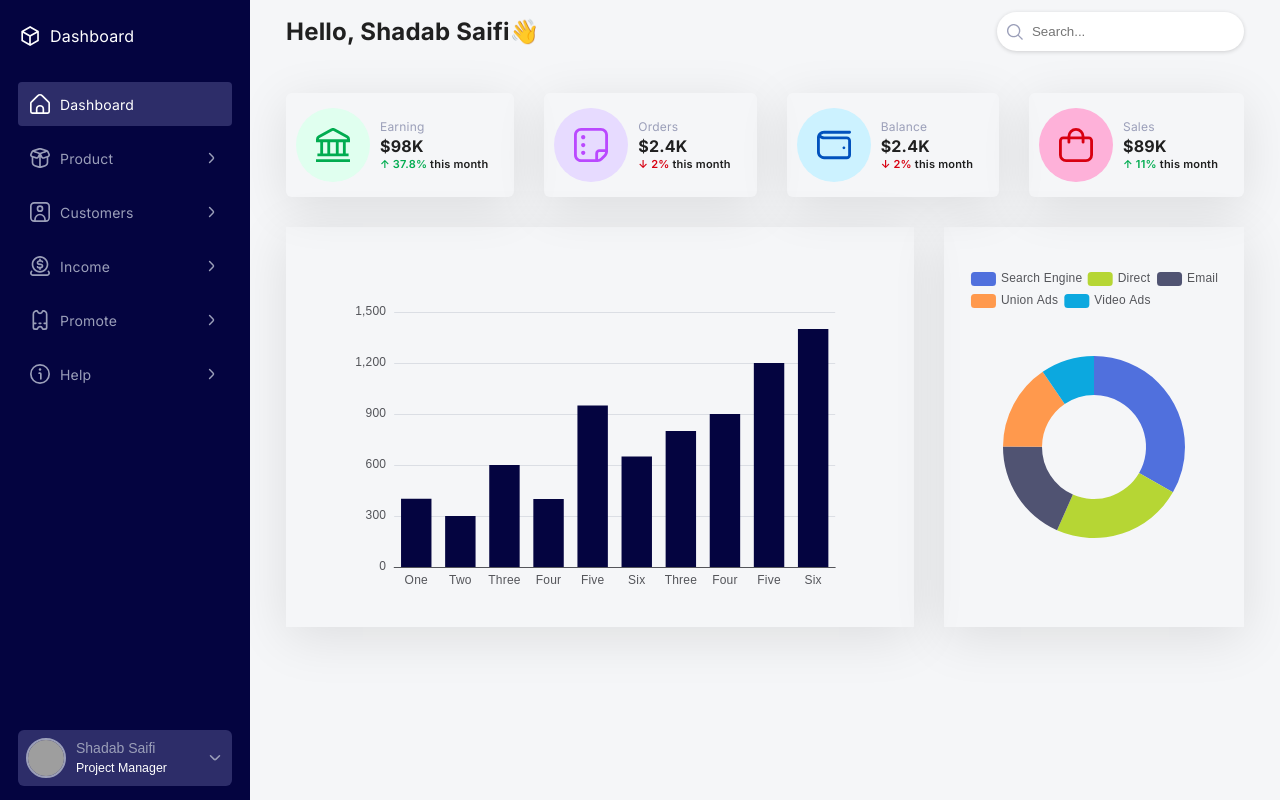
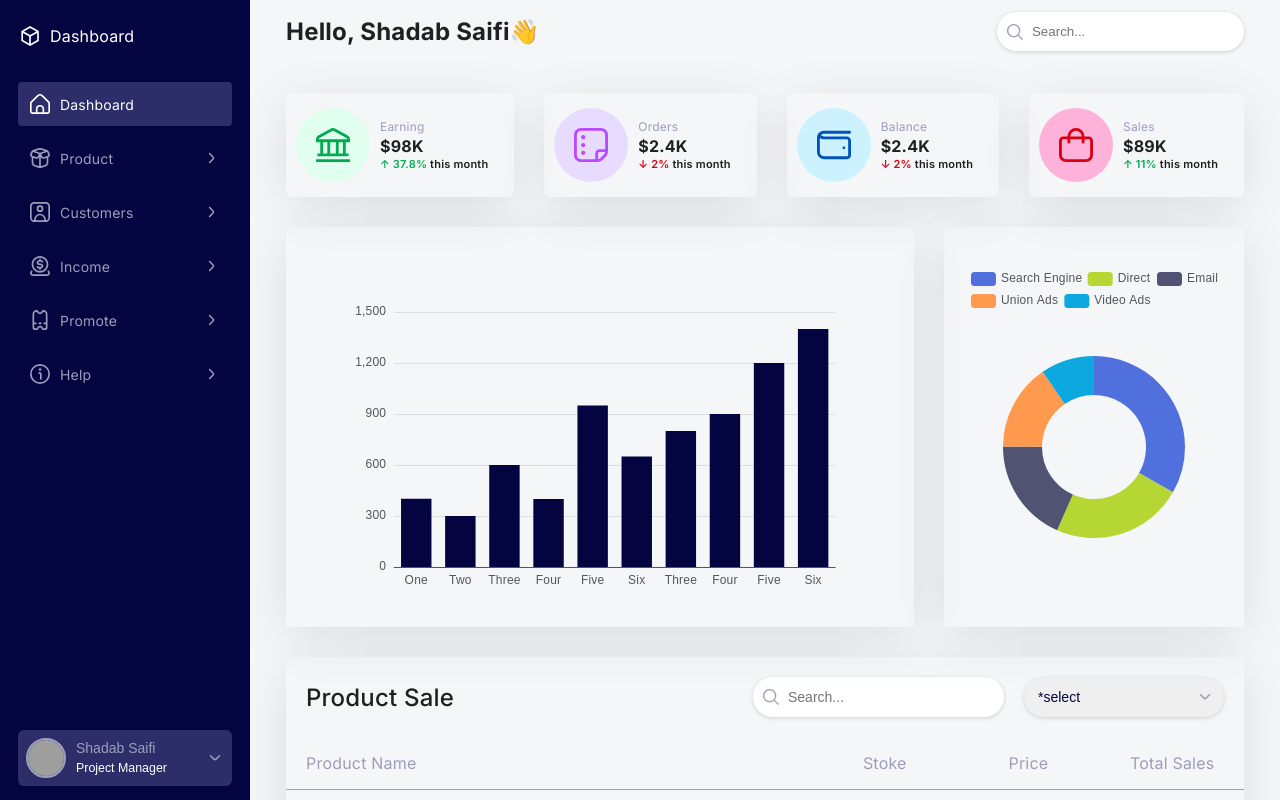
Before and after one commit to shadabsaifi751/dashboard, a React (Vite) app: page / in a window 1280 px wide. Built offline with nearby package versions, Linux system fonts and the light colour scheme; grey boxes are pictures that could not be loaded.

Commit message:
add product list component

```diff
--- a/src/components/HomePage/HomePage.jsx
+++ b/src/components/HomePage/HomePage.jsx
@@ -3,6 +3,7 @@ import styles from "./dashboard.module.scss";
 import useWindowSize from "../../common/windowResize";
 import BarChart from "./Chart/BarChart";
 import PieChart from "./Chart/PaiChart";
+import ProductList from "./Product/productList";
 
 const HomePage = () => {
   const windowSize = useWindowSize();
@@ -70,6 +71,8 @@ const HomePage = () => {
         <BarChart />
         <PieChart />
       </div>
+
+      <ProductList/>
     </main>
   );
 };
--- /dev/null
+++ b/src/components/HomePage/Product/productList.jsx
@@ -0,0 +1,75 @@
+import React from "react";
+import styles from "./productList.module.scss";
+import data from "../../../utils/product.json";
+const ProductList = () => {
+  return (
+    <div className={styles.ProductList_wrapper}>
+      <div className={styles.product_head}>
+        <h3 className={styles.title}>Product Sale</h3>
+
+        <div className={styles.product_filter}>
+          <div className={styles.search_input}>
+            <i className={styles.search_icon}></i>
+            <input
+              type="text"
+              placeholder="Search..."
+              className={styles.form_control}
+            />
+          </div>
+          <div className={styles.search_input}>
+            <select id="selectBox" className={styles.form_Select_control}>
+              <option value="select">*select</option>
+              <option value="Last 10 Days">Last 10 Days</option>
+              <option value="Last 20 Days">Last 20 Days</option>
+              <option value="Last 30 Days">Last 30 Days</option>
+            </select>
+            <i className={styles.arrow_down}></i>
+          </div>
+        </div>
+      </div>
+
+      <table width="100%" className={styles.product_list_table}>
+        <thead className={styles.table_head}>
+          <tr className={styles.table_row}>
+            <td width="55%" className={styles.table_data}>
+              Product Name
+            </td>
+            <td width="15%" className={styles.table_data}>
+              Stoke
+            </td>
+            <td width="15%" className={styles.table_data}>
+              Price
+            </td>
+            <td width="15%" className={styles.table_data}>
+              Total Sales
+            </td>
+          </tr>
+        </thead>
+        <tbody className={styles.table_body}>
+          {data.products.map((item, index) => (
+            <tr key={index} className={styles.table_body_row}>
+              <td className={styles.body_head}>
+                <div className={styles.product_body}>
+                  <img
+                    src={item.url}
+                    alt="product image"
+                    className={styles.product_image}
+                  />
+                  <div className={styles.product_content}>
+                    <h4 className={styles.title}>{item.title}</h4>
+                    <p className={styles.subTitle}>{item.description}</p>
+                  </div>
+                </div>
+              </td>
+              <td className={styles.product_stoke}>{item.stoke} in stoke</td>
+              <td className={styles.product_price}>$ {item.price}</td>
+              <td className={styles.product_totalSale}>{item.totalSale}</td>
+            </tr>
+          ))}
+        </tbody>
+      </table>
+    </div>
+  );
+};
+
+export default ProductList;
--- /dev/null
+++ b/src/components/HomePage/Product/productList.module.scss
@@ -0,0 +1,200 @@
+@import "../../../globalStyles/theme";
+
+.ProductList_wrapper {
+    border-radius: 6px;
+    box-shadow: rgba(0, 0, 0, 0.1) 0px 10px 50px;
+    margin: 30px 0;
+    .product_head {
+        padding: 20px;
+        display: flex;
+        align-items: center;
+        justify-content: space-between;
+        flex-wrap: wrap;
+        // margin-bottom: 10px;
+        // width: 100%;
+        gap: 15px;
+
+        .title {
+            font-size: 1.5rem;
+            font-weight: 500;
+        }
+        .product_filter {
+            display: flex;
+            align-items: center;
+            gap: 20px;
+            @media (max-width: 580px) {
+                width: 100%;
+            }
+            .search_input {
+                position: relative;
+                width: 100%;
+                .search_icon {
+                    position: absolute;
+                    top: 50%;
+                    left: 10px;
+                    transform: translateY(-50%);
+                    height: 16px;
+                    width: 16px;
+                    display: block;
+                    background-color: $primary-text;
+                    z-index: 1;
+                    -webkit-mask: url("../../../assets/icons/dashboard-icons/search.svg") no-repeat center;
+                    mask-image: url("../../../assets/icons/dashboard-icons/search.svg") no-repeat center;
+                }
+                .arrow_down,
+                .arrow_up {
+                    position: absolute;
+                    top: 50%;
+                    right: 10px;
+                    transform: translateY(-50%);
+                    display: block;
+                    height: 18px;
+                    width: 18px;
+                    cursor: pointer;
+                    background-color: $primary-text;
+                    -webkit-mask: url("../../../assets/icons/dashboard-icons/angle-small-down.svg") no-repeat center;
+                    mask-image: url("../../../assets/icons/dashboard-icons/angle-small-down.svg") no-repeat center;
+                }
+                .arrow_up {
+                    -webkit-mask: url("../../../assets/icons/dashboard-icons/angle-small-up.svg") no-repeat center;
+                    mask-image: url("../../../assets/icons/dashboard-icons/angle-small-up.svg") no-repeat center;
+                }
+                .form_control,
+                .form_Select_control {
+                    padding: 12px 35px;
+                    border-radius: 8rem;
+                    border: none;
+                    outline: none;
+                    font-size: 14px;
+                    color: $primary;
+                    box-shadow: rgba(0, 0, 0, 0.16) 0px 1px 4px;
+                    @media (max-width: 480px) {
+                        width: 100%;
+                        padding: 12px 0 12px 32px;
+                    }
+                }
+                .form_Select_control {
+                    padding: 12px 14px;
+                    width: 200px;
+                    appearance: none;
+                    -webkit-appearance: none;
+                }
+            }
+        }
+    }
+    .product_list_table {
+        padding-bottom: 20px;
+        border-collapse: collapse;
+
+        @media (max-width: 600px) {
+            tbody,
+            tr,
+            td,
+            th {
+                display: block;
+            }
+            th,
+            td {
+                text-align: left; /* Adjust text alignment for better readability */
+            }
+            .less-important-column {
+                display: none;
+            }
+            overflow-x: auto;
+        }
+        @media (max-width: 600px) {
+            .less-important-column {
+                display: none;
+            }
+        }
+        .table_head {
+            .table_row {
+                border-bottom: 1px solid $primary-text;
+                @media (max-width: 600px) {
+                    display: flex;
+                    .less-important-column {
+                        display: none;
+                    }
+                    overflow-x: auto;
+                }
+                .table_data {
+                    padding: 16px 20px;
+                    color: $primary-text;
+                    &:not(:first-child) {
+                        text-align: center;
+                    }
+                    @media (max-width: 600px) {
+                        padding: 8px;
+                        width: 20%;
+                        font-size: 12px;
+                        &:first-child {
+                            width: 30%;
+                        }
+                        &:last-child {
+                            width: 30%;
+                        }
+                    }
+                }
+            }
+        }
+        .table_body {
+            .table_body_row {
+                @media (max-width: 600px) {
+                    &:not(:last-child) {
+                        border-bottom: 1px solid $primary-text;
+                    }
+                }
+                .body_head {
+                    .product_body {
+                        display: flex;
+                        align-items: center;
+                        gap: 10px;
+                        padding: 16px 20px;
+
+                        @media (max-width: 600px) {
+                            padding: 8px 15px;
+                            display: flex;
+                            padding-top: 20px;
+                        }
+                        .product_image {
+                            border-radius: 6px;
+                            height: auto;
+                            display: block;
+                            width: 82px;
+                            object-fit: cover;
+                            object-position: center;
+                        }
+                        .product_content {
+                            .title {
+                                font-size: 14px;
+                                font-weight: 600;
+                                color: $primary;
+                                margin-bottom: 4px;
+                            }
+                            .subTitle {
+                                font-size: 12px;
+                                font-weight: 400;
+                                color: $primary-text;
+                            }
+                        }
+                    }
+                }
+                .product_stoke,
+                .product_price,
+                .product_totalSale {
+                    padding: 16px 20px;
+                    text-align: center;
+                    color: $primary;
+                    @media (max-width: 600px) {
+                        padding: 8px 15px;
+                        display: flex;
+                        font-size: 14px;
+                    }
+                }
+                .product_totalSale {
+                    padding-bottom: 16px;
+                }
+            }
+        }
+    }
+}
```
